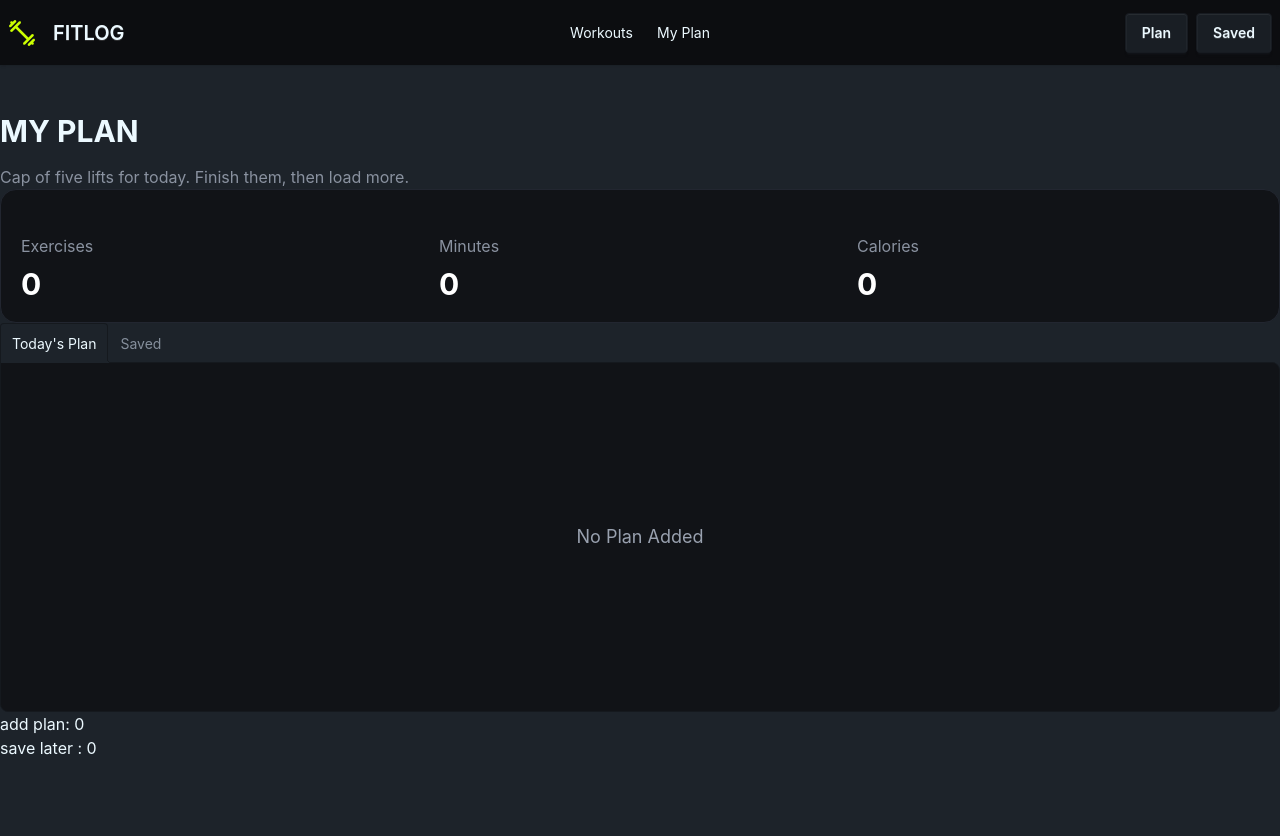
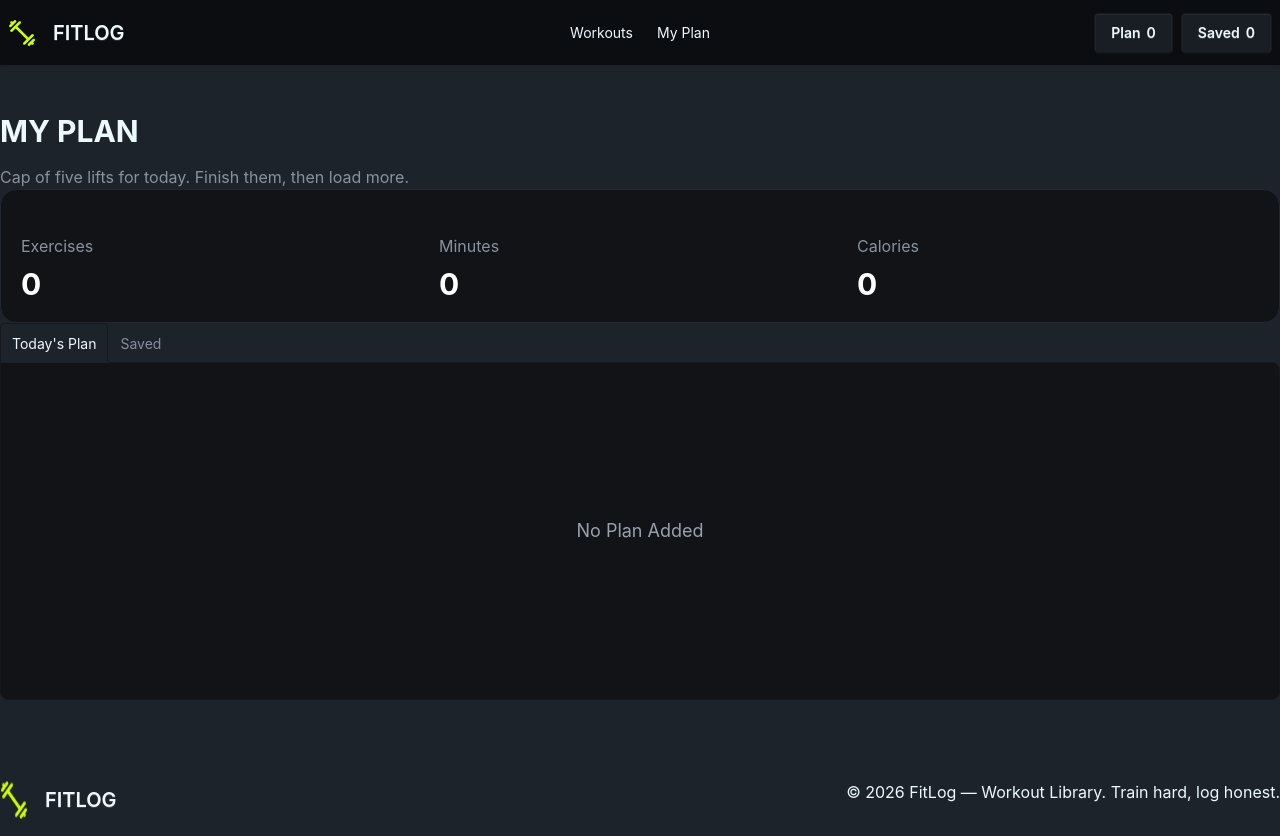
Before and after one commit to priyong007/fit-log, a Next.js app: page /my-plan in a window 1280 px wide. Before the commit the page ends 808 px from the top, so only its background shows below. Built offline with nearby package versions, Linux system fonts and the light colour scheme.

Commit message:
Footer added

```diff
--- /dev/null
+++ b/src/Components/shared/Footer.tsx
@@ -0,0 +1,21 @@
+
+import Image from 'next/image';
+import logo from '@/assets/logo.png'
+import React from 'react';
+
+const Footer = () => {
+    return (
+        <div className='container mx-auto flex justify-between mt-20 mb-4'>
+            <div className='flex'>
+                <Image src={logo} alt="logo-image" />
+                          <a className="btn btn-ghost text-xl">FITLOG</a>
+            </div>
+
+            <div>
+                <p>© 2026 FitLog — Workout Library. Train hard, log honest.</p>
+            </div>
+        </div>
+    );
+};
+
+export default Footer;
--- a/src/Components/shared/Navbar.tsx
+++ b/src/Components/shared/Navbar.tsx
@@ -1,9 +1,14 @@
+'use client';
 import Image from 'next/image';
-import React from 'react';
+import React, { useContext } from 'react';
 import logo from '@/assets/logo.png';
 import Link from 'next/link';
+import { WorksContext } from '@/context/WorksContext';
 
 const Navbar = () => {
+
+   const { addplan, saveLater } = useContext(WorksContext);
+
   return (
     <nav className=' bg-[#0C0D10]'>
       <div className="navbar  shadow-sm container mx-auto ">
@@ -57,8 +62,8 @@ const Navbar = () => {
           </ul>
         </div>
         <div className="navbar-end gap-2">
-          <a className="btn">Plan</a>
-          <a className="btn">Saved</a>
+          <a className="btn">Plan <span>{addplan.length}</span></a>
+          <a className="btn">Saved <span>{saveLater.length}</span></a>
         </div>
       </div>
     </nav>
--- a/src/Components/shared/WorkCard.tsx
+++ b/src/Components/shared/WorkCard.tsx
@@ -30,7 +30,7 @@ const WorkCard = ({work} : IWorkCardProps) => {
       />
 
       {/* Workout name */}
-      <div className="absolute bottom-0 left-0 right-0 p-5 bg-gradient-to-t from-black/80 to-transparent">
+      <div className="absolute bottom-0 left-0 right-0 p-5 bg-linear-to-t from-black/80 to-transparent">
         <h2 className="text-2xl font-bold text-white">
           {work.name}
         </h2>
--- a/src/app/layout.tsx
+++ b/src/app/layout.tsx
@@ -4,6 +4,7 @@ import './globals.css';
 import Navbar from '@/Components/shared/Navbar';
 import WorksProvider from '@/context/WorksContext';
 import { ToastContainer } from 'react-toastify';
+import Footer from '@/Components/shared/Footer';
 
 const geistSans = Geist({
   variable: '--font-geist-sans',
@@ -31,6 +32,7 @@ export default function RootLayout({ children }: LayoutProps<'/'>) {
         <WorksProvider>
           <Navbar />
           {children}
+          <Footer/>
 
           <ToastContainer />
         </WorksProvider>
--- a/src/app/my-plan/page.tsx
+++ b/src/app/my-plan/page.tsx
@@ -1,5 +1,5 @@
 'use client';
-import WorkCard from '@/Components/shared/WorkCard';
+
 import { WorksContext } from '@/context/WorksContext';
 import { IWork } from '@/types/workType';
 import Image from 'next/image';
@@ -149,7 +149,7 @@ const MyplanPage = () => {
               );
             })
           ) : (
-            <div className="min-h-[300px] flex items-center justify-center">
+            <div className="min-h-72 flex items-center justify-center">
               <p className="text-gray-400 text-lg">No Plan Added</p>
             </div>
           )}
@@ -249,7 +249,7 @@ const MyplanPage = () => {
     );
   })
 )  : (
-            <div className="min-h-[300px] flex flex-col items-center justify-center text-center">
+            <div className="min-h-72 flex flex-col items-center justify-center text-center">
               <h2 className="text-2xl font-bold text-white">
                 NOTHING HERE YET
               </h2>
@@ -265,9 +265,7 @@ const MyplanPage = () => {
           )}
         </div>
       </div>
-      add plan: {addplan.length}
-      <br />
-      save later : {saveLater.length}
+
     </div>
   );
 };
--- a/src/app/workouts/[id]/page.tsx
+++ b/src/app/workouts/[id]/page.tsx
@@ -3,8 +3,8 @@ import SaveLaterButton from '@/Components/workDetails/SaveLaterButton';
 import { IWork } from '@/types/workType';
 import Image from 'next/image';
 import React from 'react';
-import { CiBookmark } from 'react-icons/ci';
-import { FaRegCalendarAlt } from 'react-icons/fa';
+
+
 
 interface IWorkDtailsPageProps {
   params: Promise<{
```
